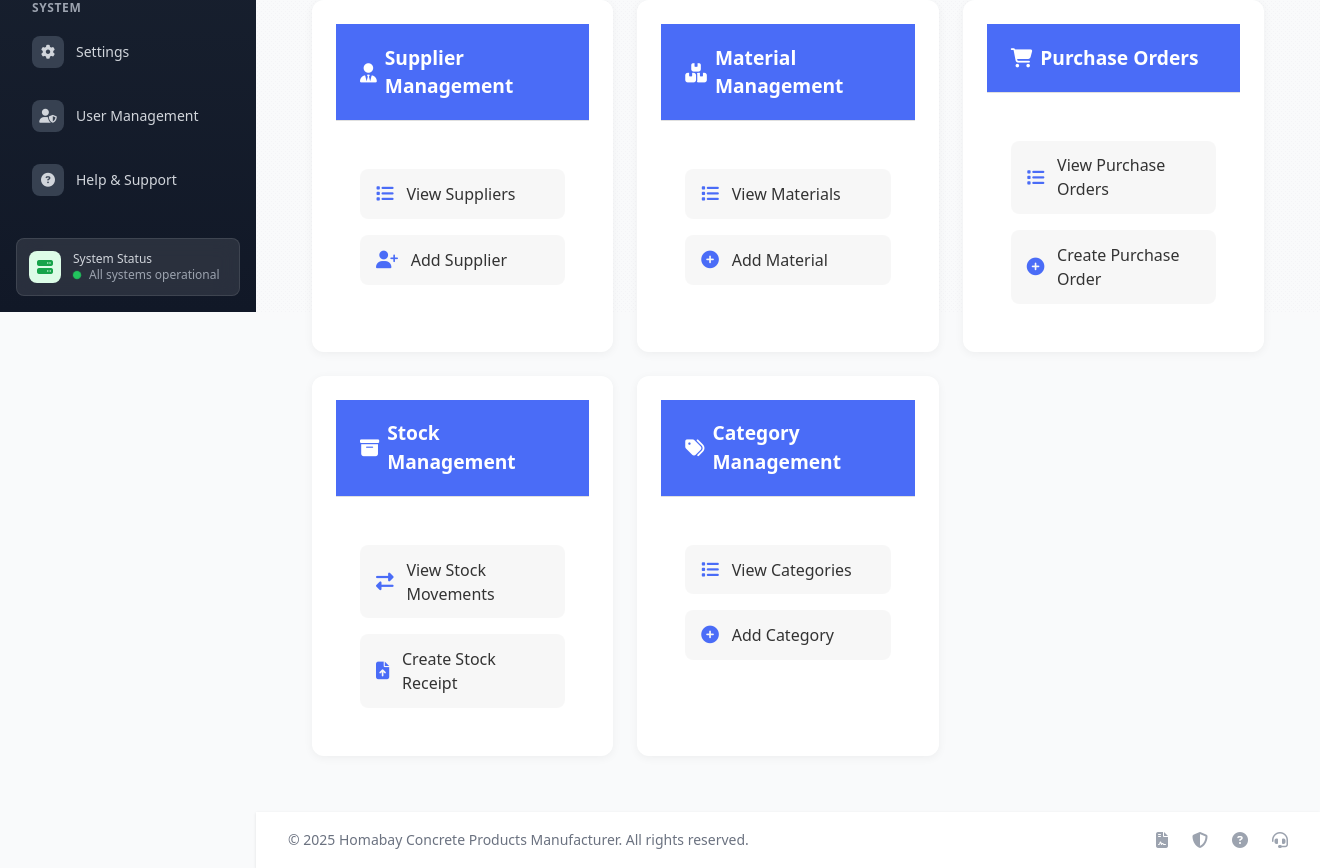
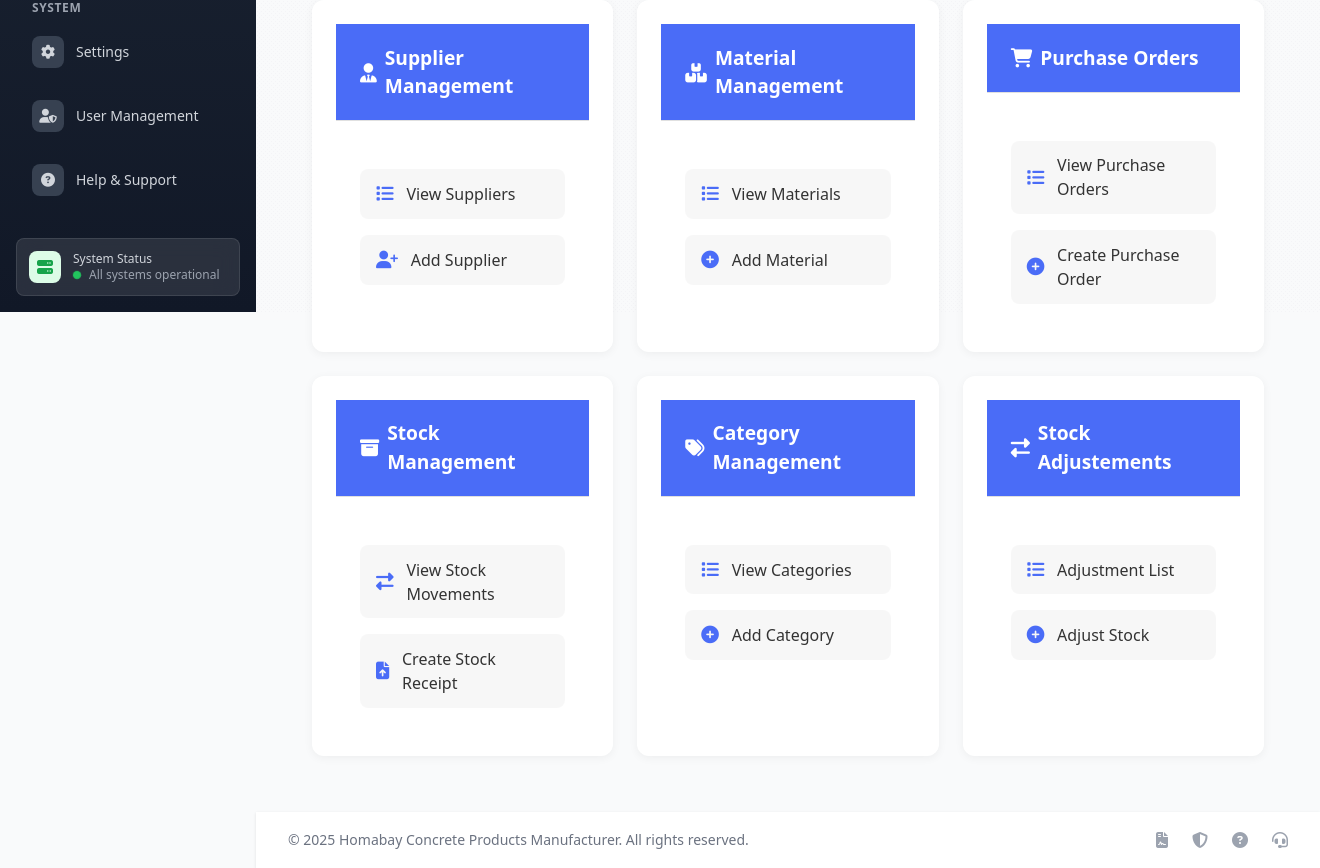
Before and after one commit to OchiengBrandon/system-victoria-hbcp, a Django app: page /victoria-management-system/inventory/ in a window 1320 px wide; the page is wider, and only the part inside the window is pictured. Shown: the part 488-1356 px from the top of that part. Run offline with Django 5.2, Linux system fonts and the light colour scheme; the visitor is signed in with stand-in values (Sample User, id 1); data that the repository does not hold is empty; some libraries are stand-ins or nearby versions.

Commit message:
Stock adjustement section

```diff
--- a/templates/inventory/dashboard.html
+++ b/templates/inventory/dashboard.html
@@ -103,7 +103,6 @@
             </div>
         </div>
 
-        <!-- New Category Management Section -->
         <div class="dashboard-card category-card">
             <div class="card-header">
                 <h3><i class="fas fa-tags"></i> Category Management</h3>
@@ -114,6 +113,21 @@
                 </a>
                 <a href="{% url 'inventory:category_create' %}" class="dashboard-link">
                     <i class="fas fa-plus-circle"></i> Add Category
+                </a>
+            </div>
+        </div>
+
+        <!-- New Stock Transaction Section -->
+        <div class="dashboard-card stock-transaction-card">
+            <div class="card-header">
+                <h3><i class="fas fa-exchange-alt"></i> Stock Adjustements</h3>
+            </div>
+            <div class="card-content">
+                <a href="{% url 'inventory:stock_adjustment_list' %}" class="dashboard-link">
+                    <i class="fas fa-list"></i> Adjustment List
+                </a>
+                <a href="{% url 'inventory:stock_adjustment_create' %}" class="dashboard-link">
+                    <i class="fas fa-plus-circle"></i> Adjust Stock
                 </a>
             </div>
         </div>
```
